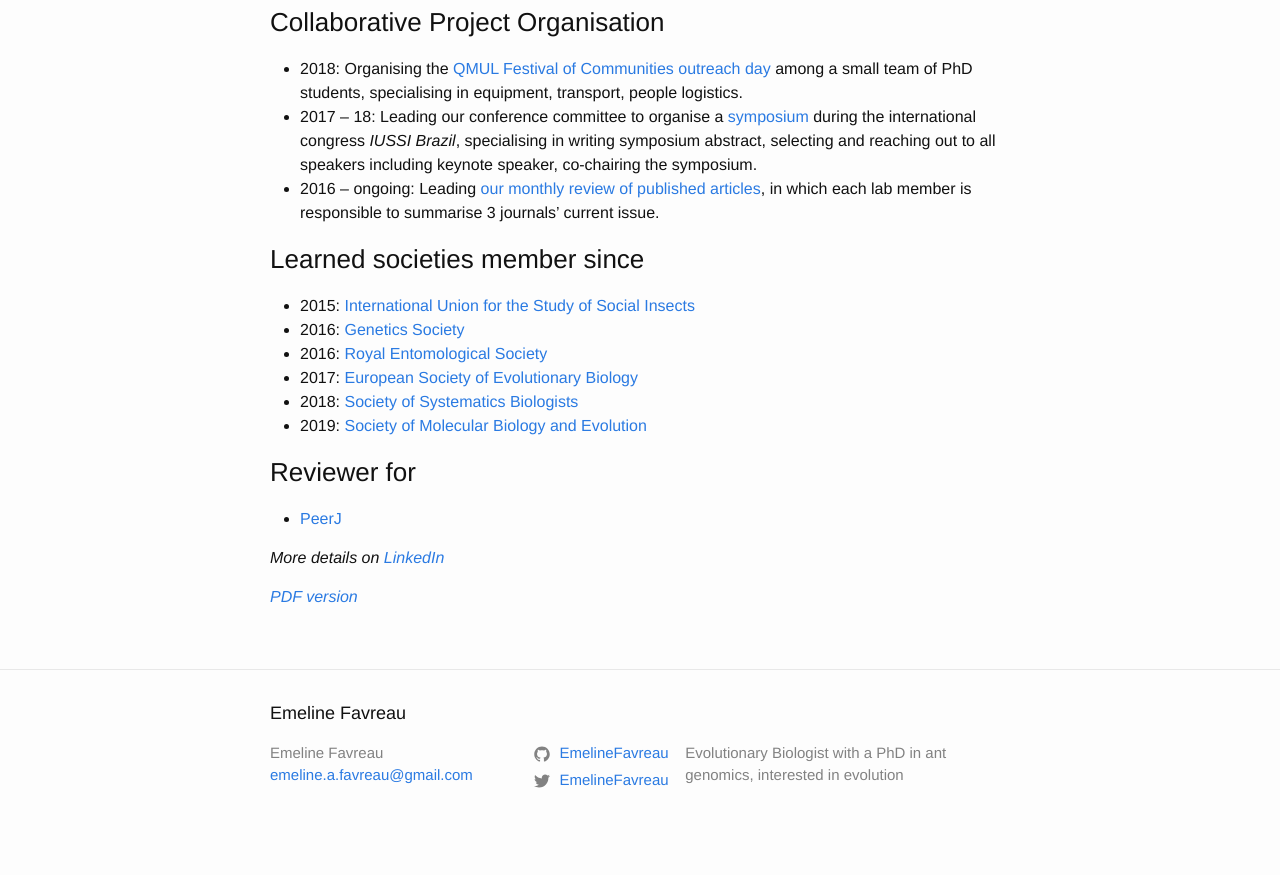
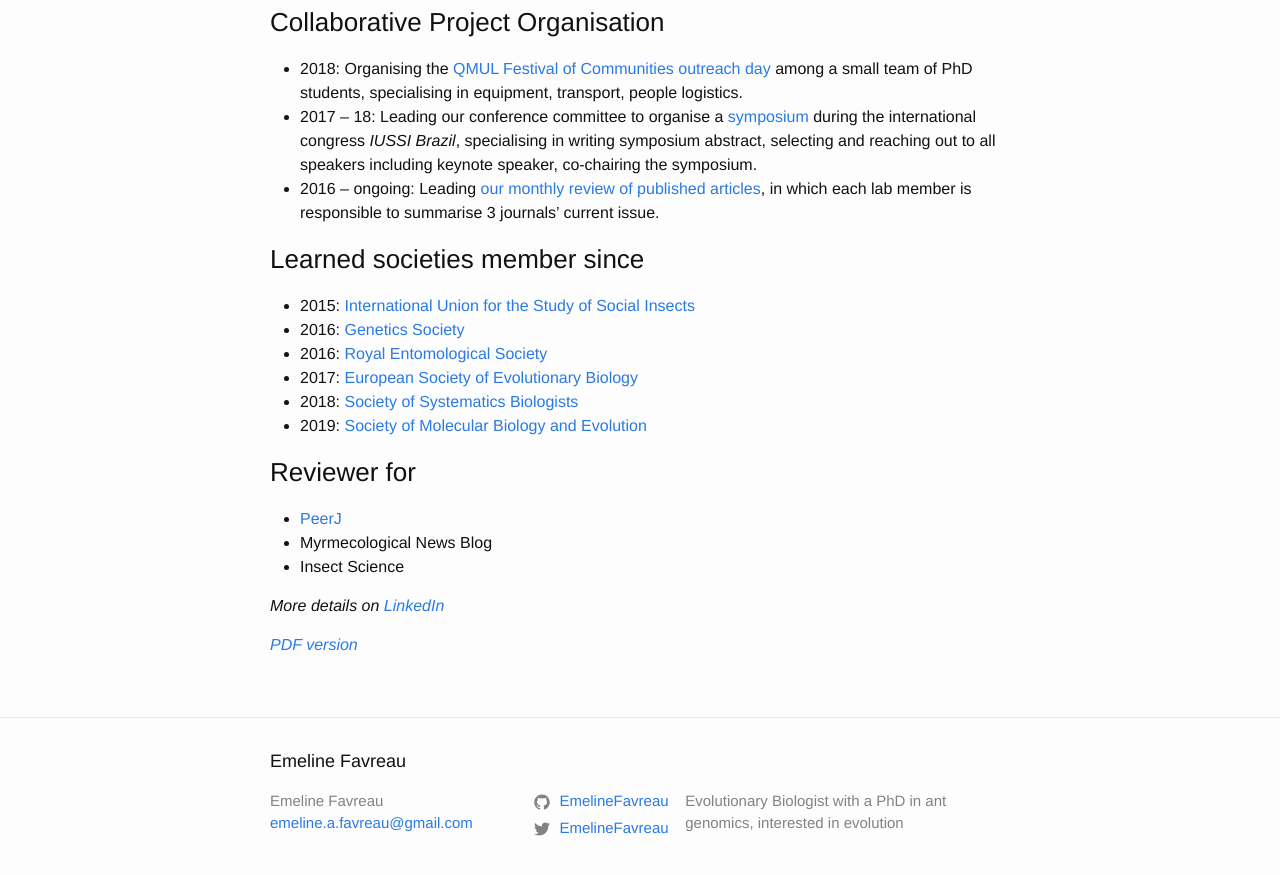
Before and after one commit to EmelineFavreau/EmelineFavreau.github.io, a Jekyll site: the page built from cv.md, in a window 1280 px wide and 900 px high, scrolled down 2273 px. Shown: the top 875 px of the window. Built offline with Jekyll 4.4.1, drawn with Linux system fonts in a browser that asks for light colours; before the commit the page ends 3125 px from its top, so only the background shows below that.

Commit message:
update status

```diff
--- a/cv.md
+++ b/cv.md
@@ -89,6 +89,8 @@ permalink: /cv/
 
 ### Reviewer for
 - [PeerJ](https://peerj.com/)
+- Myrmecological News Blog
+- Insect Science
 
 
 
```
